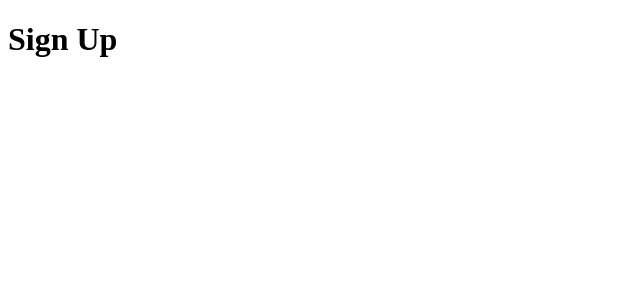
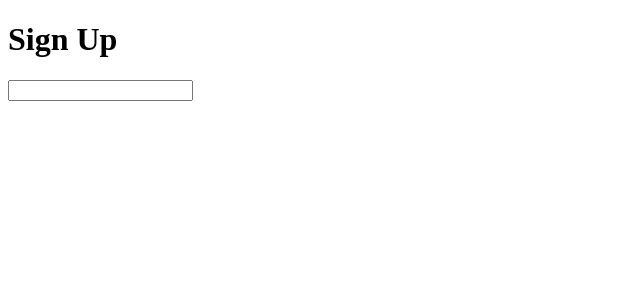
Before and after one commit to fredwills9224/source-vue, a Vue app: page / in a window 1280 px wide. Shown: the top 300 px of the page, without its empty margins (0-640 px from the left). Built offline with nearby package versions, Linux system fonts and the light colour scheme.

Commit message:
sup lo hs usrnm npt ts p

```diff
--- a/src/pages/SignUpPage.vue
+++ b/src/pages/SignUpPage.vue
@@ -1,3 +1,4 @@
 <template>
     <h1>Sign Up</h1>
+    <input/>
 </template>
```
